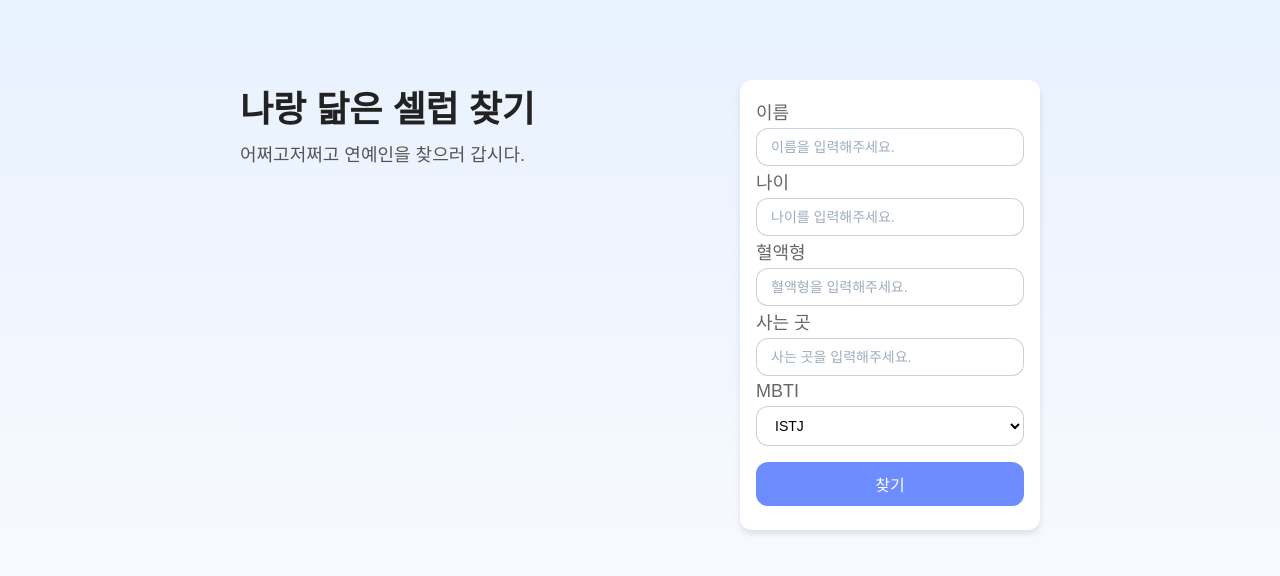
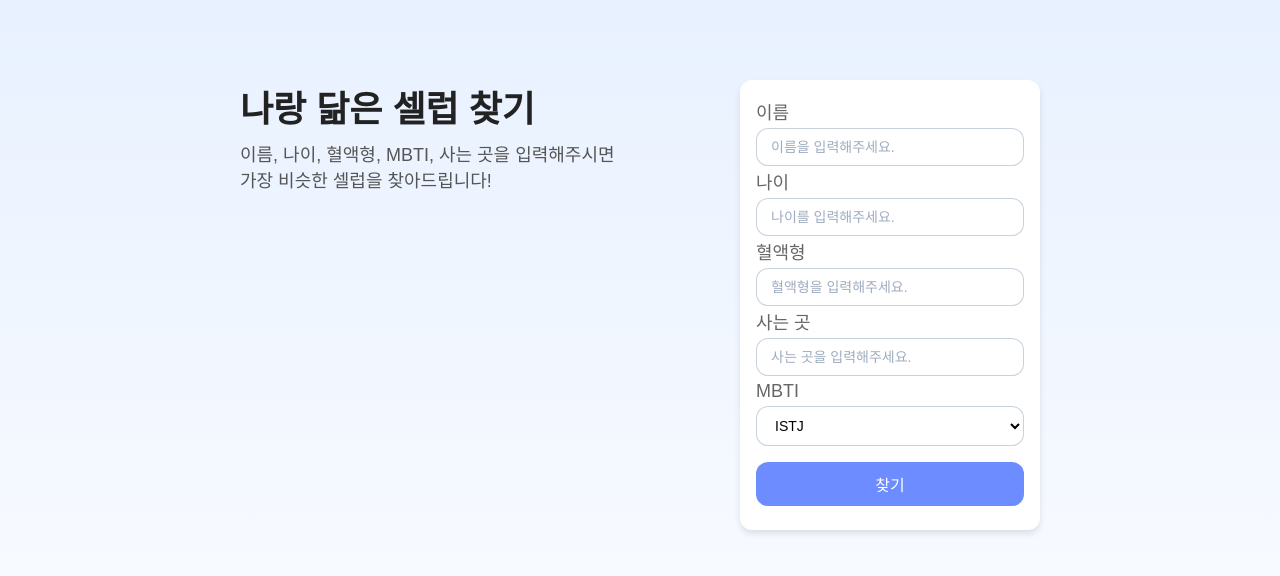
Before and after one commit to Im-seungmin/celeb-finding, a React (Vite) app: page / in a window 1280 px wide. Shown: the top 576 px of the page. Built offline with nearby package versions, Linux system fonts and the light colour scheme; a web font is replaced by a local one.

Commit message:
문구 수정

```diff
--- a/src/pages/Home.tsx
+++ b/src/pages/Home.tsx
@@ -8,7 +8,11 @@ const Home = () => {
       <TopArea>
         <div>
           <Title>나랑 닮은 셀럽 찾기</Title>
-          <Content>어쩌고저쩌고 연예인을 찾으러 갑시다.</Content>
+          <Content>
+            이름, 나이, 혈액형, MBTI, 사는 곳을 입력해주시면
+            <br />
+            가장 비슷한 셀럽을 찾아드립니다!
+          </Content>
         </div>
         <Form>
           {FORM_DATA.map((item) => (
```
